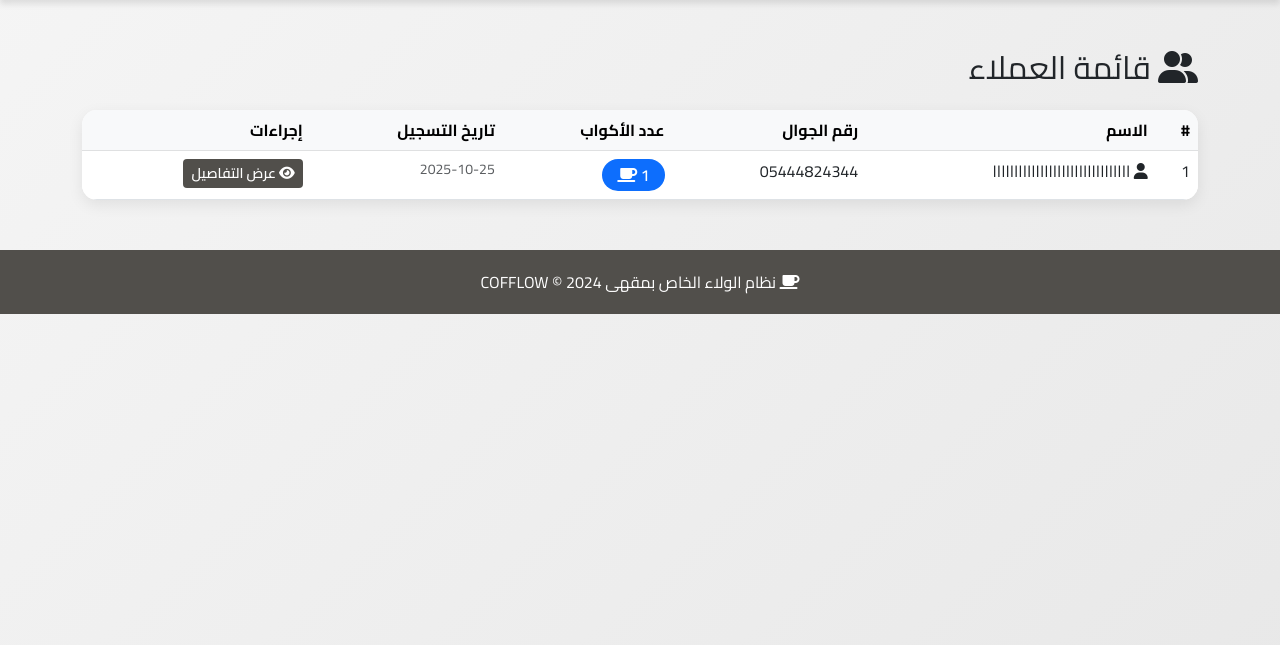
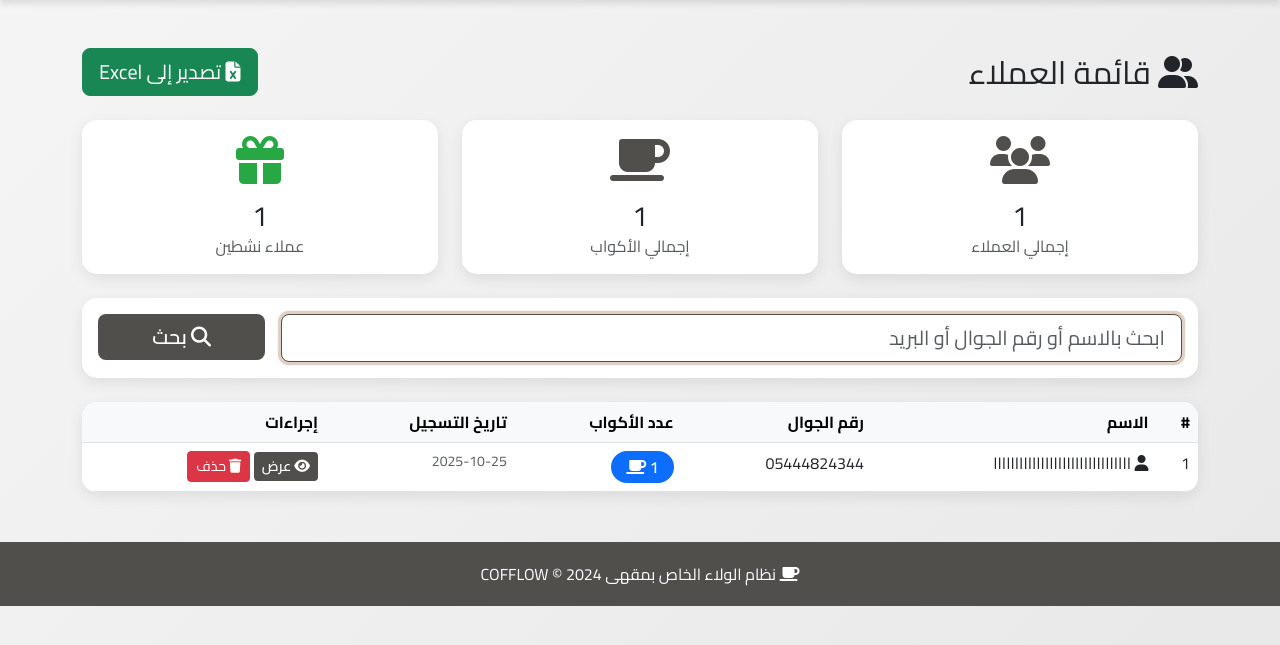
Before and after one commit to AbdullahAlroqi/testweb2, a Flask app: page /admin/customers in a window 1280 px wide. Shown: the part 66-711 px from the top of the page. Run offline with Flask 3, Linux system fonts and the light colour scheme; a user stored in the database is signed in.

Commit message:
Add files via upload

```diff
--- a/templates/admin/customers.html
+++ b/templates/admin/customers.html
@@ -3,9 +3,73 @@
 {% block title %}العملاء - COFFLOW{% endblock %}
 
 {% block content %}
-<h2 class="mb-4">
-    <i class="fas fa-user-friends"></i> قائمة العملاء
-</h2>
+<div class="d-flex justify-content-between align-items-center mb-4">
+    <h2 class="mb-0">
+        <i class="fas fa-user-friends"></i> قائمة العملاء
+    </h2>
+    <a href="{{ url_for('admin_export_customers') }}" class="btn btn-success btn-lg">
+        <i class="fas fa-file-excel"></i> تصدير إلى Excel
+    </a>
+</div>
+
+<!-- إحصائيات سريعة -->
+<div class="row mb-4">
+    <div class="col-md-4">
+        <div class="card text-center">
+            <div class="card-body">
+                <i class="fas fa-users fa-3x mb-3" style="color: var(--primary-color);"></i>
+                <h3 class="mb-0">{{ customers|length }}</h3>
+                <p class="text-muted mb-0">إجمالي العملاء</p>
+            </div>
+        </div>
+    </div>
+    <div class="col-md-4">
+        <div class="card text-center">
+            <div class="card-body">
+                <i class="fas fa-coffee fa-3x mb-3" style="color: var(--secondary-color);"></i>
+                <h3 class="mb-0">{{ customers|sum(attribute='cups_count') }}</h3>
+                <p class="text-muted mb-0">إجمالي الأكواب</p>
+            </div>
+        </div>
+    </div>
+    <div class="col-md-4">
+        <div class="card text-center">
+            <div class="card-body">
+                <i class="fas fa-gift fa-3x mb-3" style="color: #28a745;"></i>
+                <h3 class="mb-0">{{ customers|length }}</h3>
+                <p class="text-muted mb-0">عملاء نشطين</p>
+            </div>
+        </div>
+    </div>
+</div>
+
+<!-- نموذج البحث -->
+<div class="card mb-4">
+    <div class="card-body">
+        <form method="POST" action="{{ url_for('admin_customers') }}">
+            <div class="row g-3">
+                <div class="col-md-10">
+                    <input type="text" class="form-control form-control-lg" id="query" name="query"
+                           placeholder="ابحث بالاسم أو رقم الجوال أو البريد"
+                           value="{{ search_query }}" autofocus>
+                </div>
+                <div class="col-md-2">
+                    <button type="submit" class="btn btn-primary btn-lg w-100">
+                        <i class="fas fa-search"></i> بحث
+                    </button>
+                </div>
+            </div>
+            {% if search_query %}
+            <div class="mt-3">
+                <a href="{{ url_for('admin_customers') }}" class="btn btn-sm btn-secondary">
+                    <i class="fas fa-times"></i> إلغاء البحث
+                </a>
+                <span class="text-muted">نتائج البحث عن: "{{ search_query }}" - {{ customers|length }} عميل</span>
+            </div>
+            {% endif %}
+        </form>
+    </div>
+</div>
 
 <!-- قائمة العملاء -->
 <div class="card">
@@ -42,8 +106,15 @@
                         <td>
                             <a href="{{ url_for('admin_customer_details', id=customer.id) }}"
                                class="btn btn-sm btn-primary">
-                                <i class="fas fa-eye"></i> عرض التفاصيل
+                                <i class="fas fa-eye"></i> عرض
                             </a>
+                            <form method="POST" action="{{ url_for('admin_delete_customer', id=customer.id) }}"
+                                  style="display: inline;"
+                                  onsubmit="return confirm('⚠️ هل أنت متأكد من حذف العميل {{ customer.name }}؟\n\nسيتم حذف:\n- جميع الأكواب ({{ customer.cups_count }})\n- جميع الأكواد المجانية\n- جميع العمليات\n\nهذه العملية لا يمكن التراجع عنها!')">
+                                <button type="submit" class="btn btn-sm btn-danger">
+                                    <i class="fas fa-trash"></i> حذف
+                                </button>
+                            </form>
                         </td>
                     </tr>
                     {% else %}
```
